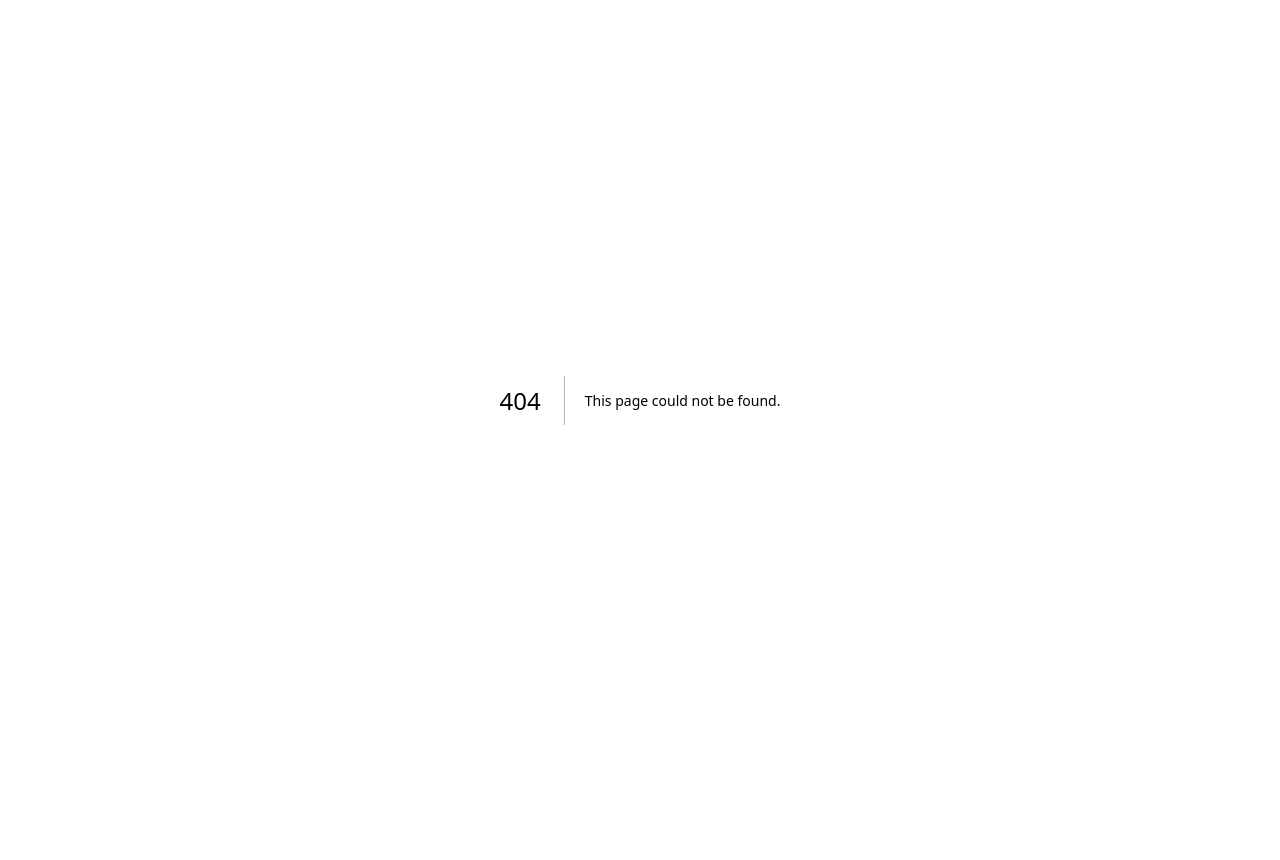
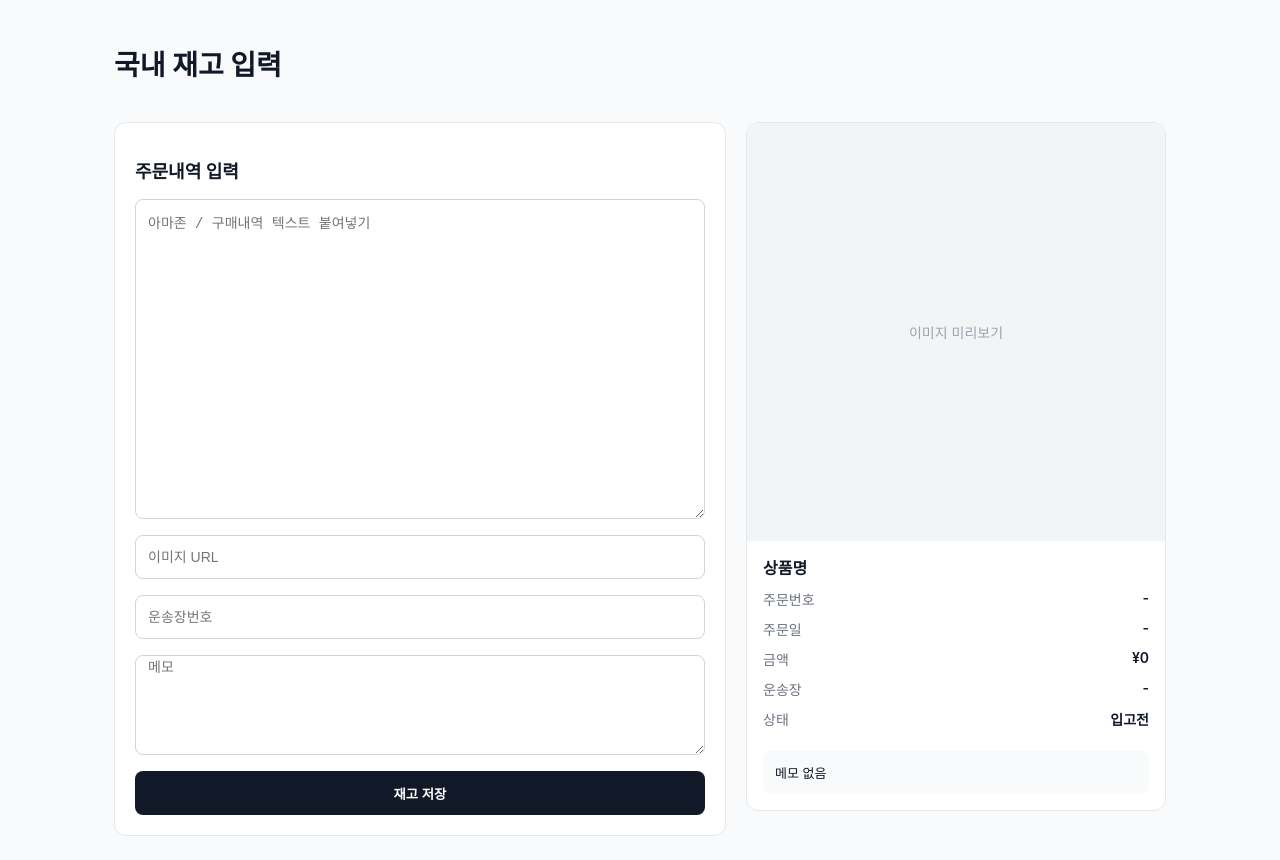
Before and after one commit to ddogagak/shipping, a Next.js app in the folder web/: page /domestic-inventory-input in a window 1280 px wide. Before the commit this address had no page. Before the commit the page ends 800 px from the top, so only its background shows below. Built offline with nearby package versions, Linux system fonts and the light colour scheme.

Commit message:
Create page.tsx

```diff
--- /dev/null
+++ b/web/src/app/domestic-inventory-input/page.tsx
@@ -0,0 +1,287 @@
+"use client";
+
+import { useMemo, useState } from "react";
+
+type PreviewItem = {
+  item_name: string;
+  order_number: string;
+  order_date: string;
+  yen_price: number;
+  shipping_fee: number;
+  total_price: number;
+  tracking_number: string;
+  image_url: string;
+  quantity: number;
+  status: string;
+  memo: string;
+};
+
+export default function DomesticInventoryInputPage() {
+  const [rawText, setRawText] = useState("");
+  const [imageUrl, setImageUrl] = useState("");
+  const [trackingNumber, setTrackingNumber] = useState("");
+  const [memo, setMemo] = useState("");
+
+  const preview = useMemo<PreviewItem>(() => {
+    const orderNumber =
+      rawText.match(/Order\s?#\s*([\d-]+)/i)?.[1] ?? "";
+
+    const orderDate =
+      rawText.match(/Order placed\s*([A-Za-z]+\s\d{1,2},\s\d{4})/i)?.[1] ??
+      "";
+
+    const yenText =
+      rawText.match(/Grand Total:\s*¥([\d,]+)/i)?.[1] ?? "0";
+
+    const yenPrice = Number(yenText.replaceAll(",", ""));
+
+    const itemName =
+      rawText.match(/Delivered[\s\S]*?\n(.+?)\nTV Anime/i)?.[1]?.trim() ??
+      "";
+
+    return {
+      item_name: itemName,
+      order_number: orderNumber,
+      order_date: orderDate,
+      yen_price: yenPrice,
+      shipping_fee: 0,
+      total_price: yenPrice,
+      tracking_number: trackingNumber,
+      image_url: imageUrl,
+      quantity: 1,
+      status: "입고전",
+      memo,
+    };
+  }, [rawText, imageUrl, trackingNumber, memo]);
+
+  return (
+    <main
+      style={{
+        padding: 24,
+        display: "flex",
+        flexDirection: "column",
+        gap: 20,
+      }}
+    >
+      <h1 style={{ fontSize: 28, fontWeight: 700 }}>
+        국내 재고 입력
+      </h1>
+
+      <div
+        style={{
+          display: "grid",
+          gridTemplateColumns: "1fr 420px",
+          gap: 20,
+          alignItems: "start",
+        }}
+      >
+        {/* 입력 영역 */}
+        <div
+          style={{
+            border: "1px solid #e5e7eb",
+            borderRadius: 12,
+            padding: 20,
+            background: "#fff",
+          }}
+        >
+          <h2
+            style={{
+              fontSize: 18,
+              fontWeight: 600,
+              marginBottom: 16,
+            }}
+          >
+            주문내역 입력
+          </h2>
+
+          <div
+            style={{
+              display: "flex",
+              flexDirection: "column",
+              gap: 16,
+            }}
+          >
+            <textarea
+              value={rawText}
+              onChange={(e) => setRawText(e.target.value)}
+              placeholder="아마존 / 구매내역 텍스트 붙여넣기"
+              style={{
+                width: "100%",
+                minHeight: 320,
+                padding: 12,
+                borderRadius: 8,
+                border: "1px solid #d1d5db",
+                fontSize: 14,
+              }}
+            />
+
+            <input
+              value={imageUrl}
+              onChange={(e) => setImageUrl(e.target.value)}
+              placeholder="이미지 URL"
+              style={inputStyle}
+            />
+
+            <input
+              value={trackingNumber}
+              onChange={(e) => setTrackingNumber(e.target.value)}
+              placeholder="운송장번호"
+              style={inputStyle}
+            />
+
+            <textarea
+              value={memo}
+              onChange={(e) => setMemo(e.target.value)}
+              placeholder="메모"
+              style={{
+                ...inputStyle,
+                minHeight: 100,
+              }}
+            />
+
+            <button
+              style={{
+                height: 44,
+                border: "none",
+                borderRadius: 8,
+                background: "#111827",
+                color: "#fff",
+                fontWeight: 600,
+                cursor: "pointer",
+              }}
+            >
+              재고 저장
+            </button>
+          </div>
+        </div>
+
+        {/* 미리보기 */}
+        <div
+          style={{
+            border: "1px solid #e5e7eb",
+            borderRadius: 12,
+            overflow: "hidden",
+            background: "#fff",
+          }}
+        >
+          {preview.image_url ? (
+            <img
+              src={preview.image_url}
+              alt=""
+              style={{
+                width: "100%",
+                aspectRatio: "1 / 1",
+                objectFit: "cover",
+                background: "#f3f4f6",
+              }}
+            />
+          ) : (
+            <div
+              style={{
+                width: "100%",
+                aspectRatio: "1 / 1",
+                background: "#f3f4f6",
+                display: "flex",
+                alignItems: "center",
+                justifyContent: "center",
+                color: "#9ca3af",
+                fontSize: 14,
+              }}
+            >
+              이미지 미리보기
+            </div>
+          )}
+
+          <div
+            style={{
+              padding: 16,
+              display: "flex",
+              flexDirection: "column",
+              gap: 10,
+            }}
+          >
+            <div
+              style={{
+                fontWeight: 700,
+                fontSize: 16,
+                lineHeight: 1.4,
+              }}
+            >
+              {preview.item_name || "상품명"}
+            </div>
+
+            <InfoRow
+              label="주문번호"
+              value={preview.order_number}
+            />
+
+            <InfoRow
+              label="주문일"
+              value={preview.order_date}
+            />
+
+            <InfoRow
+              label="금액"
+              value={`¥${preview.total_price.toLocaleString()}`}
+            />
+
+            <InfoRow
+              label="운송장"
+              value={preview.tracking_number}
+            />
+
+            <InfoRow
+              label="상태"
+              value={preview.status}
+            />
+
+            <div
+              style={{
+                marginTop: 12,
+                padding: 12,
+                borderRadius: 8,
+                background: "#f9fafb",
+                fontSize: 13,
+                whiteSpace: "pre-wrap",
+              }}
+            >
+              {preview.memo || "메모 없음"}
+            </div>
+          </div>
+        </div>
+      </div>
+    </main>
+  );
+}
+
+function InfoRow({
+  label,
+  value,
+}: {
+  label: string;
+  value: string | number;
+}) {
+  return (
+    <div
+      style={{
+        display: "flex",
+        justifyContent: "space-between",
+        gap: 12,
+        fontSize: 14,
+      }}
+    >
+      <span style={{ color: "#6b7280" }}>{label}</span>
+
+      <span style={{ fontWeight: 600 }}>{value || "-"}</span>
+    </div>
+  );
+}
+
+const inputStyle: React.CSSProperties = {
+  width: "100%",
+  height: 44,
+  padding: "0 12px",
+  borderRadius: 8,
+  border: "1px solid #d1d5db",
+  fontSize: 14,
+};
```
